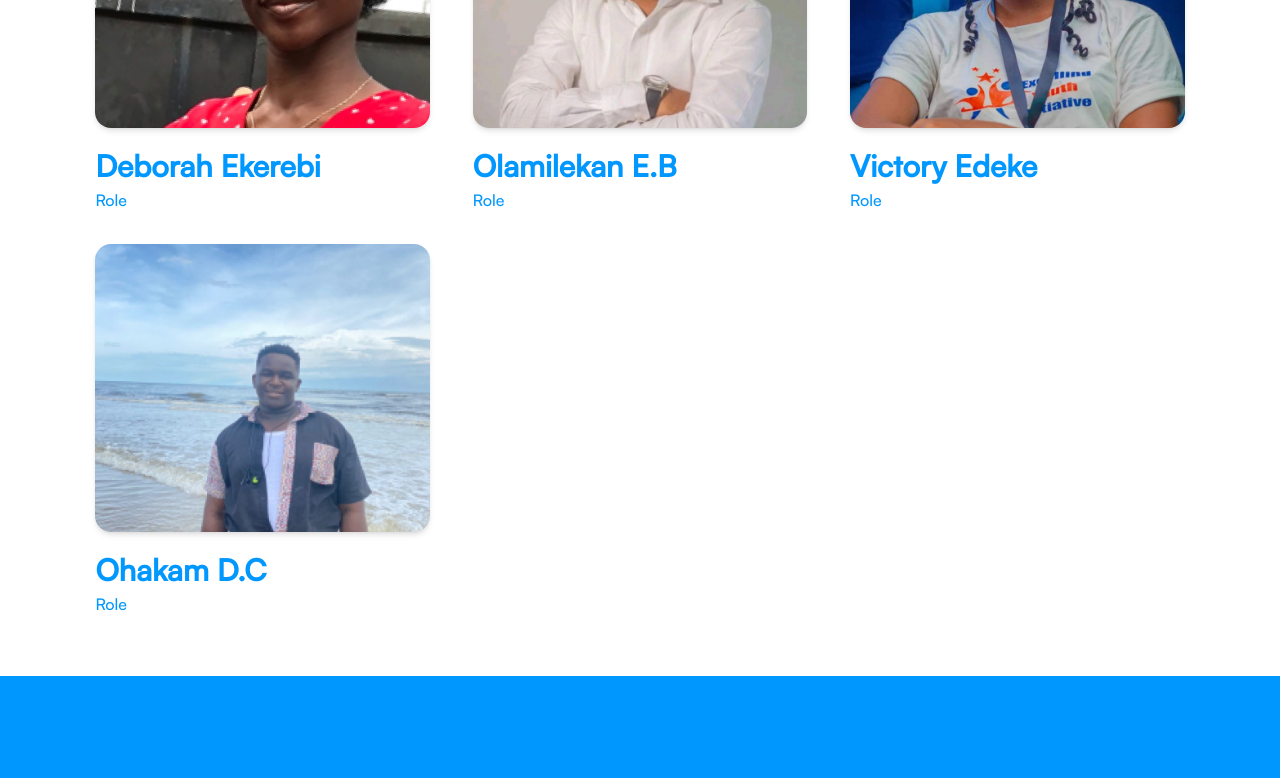
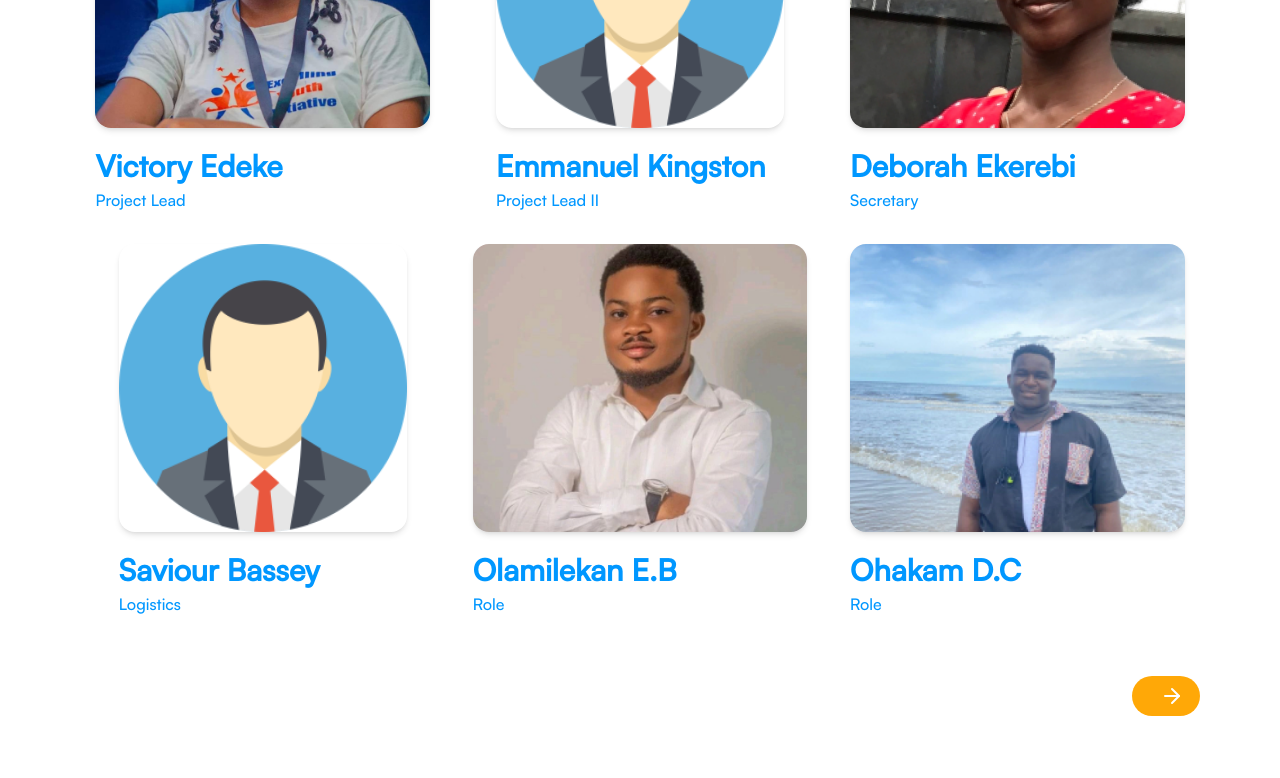
Before and after one commit to Austinobravo/seep, a Next.js app: page /team in a window 1280 px wide. Shown: the part 980-1758 px from the top of the page. Built offline with nearby package versions, Linux system fonts and the light colour scheme.

Commit message:
Added team logic

```diff
--- a/app/(about)/about/_components/TeamRoles.tsx
+++ b/app/(about)/about/_components/TeamRoles.tsx
@@ -1,30 +1,191 @@
+'use client'
+import Button from '@/components/Button'
 import FadeInSection from '@/hooks/fadeIn'
+import { ArrowLeft, ArrowRight } from 'lucide-react'
 import Image from 'next/image'
-import React from 'react'
+import React, { useEffect } from 'react'
 const team = [
+    {
+        image: '/images/victory.png',
+        name: 'Victory Edeke',
+        role: 'Project Lead',
+        description: 'An enthuisiatic Leader Lorem ipsum dolor, sit amet consectetur adipisicing elit. Mollitia dignissimos incidunt quod laboriosam eveniet rerum magnam at modi ad minima eaque facilis quos aperiam deleniti, sequi ut dolorem iusto obcaecati!'
+    },
+    {
+        image: '/images/avatar.webp',
+        name: 'Emmanuel Kingston',
+        role: 'Project Lead II',
+        description: 'An enthuisiatic Leader'
+    },
     {
         image: '/images/deborah.png',
         name: 'Deborah Ekerebi',
-        role: 'Role'
+        role: 'Secretary',
+        description: 'An enthuisiatic Leader'
+    },
+    {
+        image: '/images/avatar.webp',
+        name: 'Saviour Bassey',
+        role: 'Logistics',
+        description: 'An enthuisiatic Leader'
     },
     {
         image: '/images/olamilekan.png',
         name: 'Olamilekan E.B',
-        role: 'Role'
+        role: 'Role',
+        description: 'An enthuisiatic Leader'
+    },
+    {
+        image: '/images/ohakam.png',
+        name: 'Ohakam D.C',
+        role: 'Role',
+        description: 'An enthuisiatic Leader'
+    },
+    {
+        image: '/images/olamilekan.png',
+        name: 'Olamilekan E.B',
+        role: 'Role',
+        description: 'An enthuisiatic Leader'
+    },
+    {
+        image: '/images/ohakam.png',
+        name: 'Ohakam D.C',
+        role: 'Role',
+        description: 'An enthuisiatic Leader'
+    },
+    {
+        image: '/images/olamilekan.png',
+        name: 'Olamilekan E.B',
+        role: 'Role',
+        description: 'An enthuisiatic Leader'
+    },
+    {
+        image: '/images/ohakam.png',
+        name: 'Ohakam D.C',
+        role: 'Role',
+        description: 'An enthuisiatic Leader'
+    },
+    {
+        image: '/images/olamilekan.png',
+        name: 'Olamilekan E.B',
+        role: 'Role',
+        description: 'An enthuisiatic Leader'
+    },
+    {
+        image: '/images/ohakam.png',
+        name: 'Ohakam D.C',
+        role: 'Role',
+        description: 'An enthuisiatic Leader'
     },
     {
         image: '/images/victory.png',
         name: 'Victory Edeke',
-        role: 'Role'
+        role: 'Project Lead',
+        description: 'An enthuisiatic Leader Lorem ipsum dolor, sit amet consectetur adipisicing elit. Mollitia dignissimos incidunt quod laboriosam eveniet rerum magnam at modi ad minima eaque facilis quos aperiam deleniti, sequi ut dolorem iusto obcaecati!'
+    },
+    {
+        image: '/images/avatar.webp',
+        name: 'Emmanuel Kingston',
+        role: 'Project Lead II',
+        description: 'An enthuisiatic Leader'
+    },
+    {
+        image: '/images/deborah.png',
+        name: 'Deborah Ekerebi',
+        role: 'Secretary',
+        description: 'An enthuisiatic Leader'
+    },
+    {
+        image: '/images/avatar.webp',
+        name: 'Saviour Bassey',
+        role: 'Logistics',
+        description: 'An enthuisiatic Leader'
+    },
+    {
+        image: '/images/olamilekan.png',
+        name: 'Olamilekan E.B',
+        role: 'Role',
+        description: 'An enthuisiatic Leader'
     },
     {
         image: '/images/ohakam.png',
         name: 'Ohakam D.C',
-        role: 'Role'
+        role: 'Role',
+        description: 'An enthuisiatic Leader'
+    },
+    {
+        image: '/images/olamilekan.png',
+        name: 'Olamilekan E.B',
+        role: 'Role',
+        description: 'An enthuisiatic Leader'
+    },
+    {
+        image: '/images/ohakam.png',
+        name: 'Ohakam D.C',
+        role: 'Role',
+        description: 'An enthuisiatic Leader'
+    },
+    {
+        image: '/images/olamilekan.png',
+        name: 'Olamilekan E.B',
+        role: 'Role',
+        description: 'An enthuisiatic Leader'
+    },
+    {
+        image: '/images/ohakam.png',
+        name: 'Ohakam D.C',
+        role: 'Role',
+        description: 'An enthuisiatic Leader'
+    },
+    {
+        image: '/images/olamilekan.png',
+        name: 'Olamilekan E.B',
+        role: 'Role',
+        description: 'An enthuisiatic Leader'
+    },
+    {
+        image: '/images/ohakam.png',
+        name: 'Ohakam D.C',
+        role: 'Role',
+        description: 'An enthuisiatic Leader'
+    },
+    {
+        image: '/images/ohakam.png',
+        name: 'Ohakam D.C Last',
+        role: 'Role',
+        description: 'An enthuisiatic Leader'
+    },
+    {
+        image: '/images/ohakam.png',
+        name: 'Ohakam D.C Last',
+        role: 'Role',
+        description: 'An enthuisiatic Leader'
     },
 
 ]
 const TeamRoles = () => {
+    const [isHovered, setIsHovered] = React.useState<boolean>(false)
+    const [currentTeamMemberIndex, setCurrentTeamMemberIndex] = React.useState<number>(0)
+    const [currentImageIndex, setCurrentImageIndex] = React.useState<number>(0)
+    const [currentImageEndIndex, setCurrentImageEndIndex] = React.useState<number>(6)
+
+    const IncrementImages = () => {
+        if(currentImageEndIndex < team.length -1){
+            setCurrentImageIndex(currentImageEndIndex)
+            setCurrentImageEndIndex((prev) => (team.length -1) - prev < 6 ? prev + (team.length -1) - prev : prev + 6 )
+        }else{
+            return
+        }
+    }
+    const DecrementImages = () => {
+        if(currentImageIndex === 0){
+            return
+        }else{
+            setCurrentImageIndex((prev) => prev - 6)
+            setCurrentImageEndIndex(currentImageIndex)
+        }
+    }
+
   return (
     <section className='md:px-20 px-10 py-10'>
         <FadeInSection direction={`up`}>
@@ -34,10 +195,11 @@ const TeamRoles = () => {
         </FadeInSection>
         <FadeInSection direction={`up`}>
             <div className='grid lg:grid-cols-3 md:grid-cols-2 grid-cols-1 gap-3 '>
-                {team.map((member, index) => (
+                {team.slice(currentImageIndex, currentImageEndIndex).map((member, index) => (
                     <div key={index} className='seep-text-color w-fit mx-auto'>
-                        <div className='w-full'>
+                        <div className='w-full relative' onMouseEnter={()=>{setIsHovered(!isHovered), setCurrentTeamMemberIndex(index)}} onMouseLeave={()=>{setIsHovered(!isHovered), setCurrentTeamMemberIndex(index)}} onClick={()=>{setIsHovered(!isHovered), setCurrentTeamMemberIndex(index)}}>
                             <Image src={member.image} width={500} height={100} alt={member.name} className='w-fit rounded-2xl h-72 shadow-md'/>
+                            {isHovered && index === currentTeamMemberIndex && <span className='absolute text-center bg-white p-2 text-amber-400 text-xs bottom-0 w-full'>{member.description}</span>}
                         </div>
                         <div className='py-5 space-y-1'>
                             <h3 className='lg:text-3xl text-2xl font-bold '>{member.name}</h3>
@@ -46,6 +208,18 @@ const TeamRoles = () => {
 
                     </div>
                 ))}
+            </div>
+            <div className='flex items-center ml-auto w-fit py-10 gap-x-4'>
+                {currentImageIndex > 0 &&
+                    <div className='ml-auto w-fit' onClick={DecrementImages}>
+                        <Button title='' icon={ArrowLeft} path='' onClick={(e)=>e.preventDefault()}/>
+                    </div>
+                }
+                {currentImageEndIndex < team.length -1 &&
+                    <div className='ml-auto w-fit ' onClick={IncrementImages}>
+                        <Button title='' icon={ArrowRight} path='' onClick={(e)=>e.preventDefault()}/>
+                    </div>
+                }
 
             </div>
         </FadeInSection>
```
